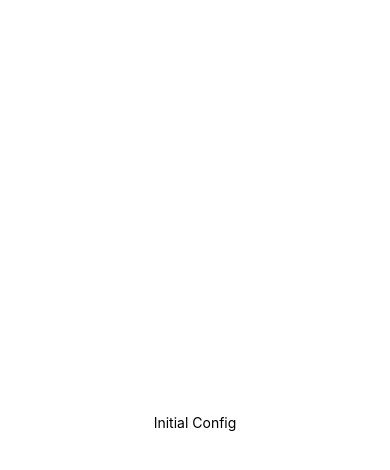
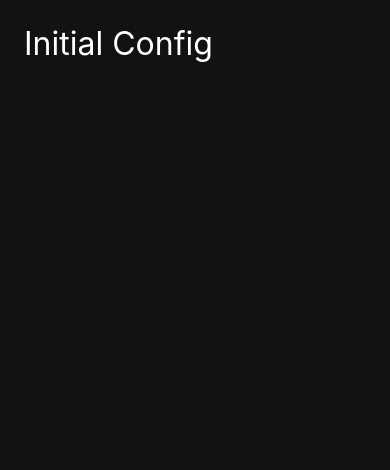
Before and after one commit to gabrielkunst/ignite-teams, a React Native app: screen / in a window 390 px wide. Shown: the top 470 px of the page. Built offline with nearby package versions, Linux system fonts and the light colour scheme.

Commit message:
feat - adding styled components types

```diff
--- a/App.tsx
+++ b/App.tsx
@@ -1,5 +1,11 @@
+import { ThemeProvider } from "styled-components/native";
 import { Groups } from "@screens/Groups";
+import theme from "./src/theme";
 
 export default function App() {
-	return <Groups />;
+	return (
+		<ThemeProvider theme={theme}>
+			<Groups />
+		</ThemeProvider>
+	);
 }
--- a/src/screens/Groups/index.tsx
+++ b/src/screens/Groups/index.tsx
@@ -1,5 +1,4 @@
-import { Text } from "react-native";
-import { Container } from "./styles";
+import { Container, Text } from "./styles";
 
 export function Groups() {
 	return (
--- a/src/screens/Groups/styles.ts
+++ b/src/screens/Groups/styles.ts
@@ -1,8 +1,12 @@
 import styled from "styled-components/native";
 
 export const Container = styled.View`
+	background-color: ${({ theme }) => theme.COLORS.GRAY_700};
 	flex: 1;
-	justify-content: center;
-	align-items: center;
-	background-color: #fff;
+	padding: 24px;
 `;
+
+export const Text = styled.Text`
+	font-size: 32px;
+	color: #fff;
+`;
--- a/src/theme/index.ts
+++ b/src/theme/index.ts
@@ -1,4 +1,4 @@
-export const theme = {
+export default {
 	COLORS: {
 		WHITE: "#FFFFFF",
 
```
Also changed, not shown: package.json (+29 -13 lines), src/@types/styled.d.ts (added, +8 -0 lines), 1 other file (tests, documents, lock files or other folders).
